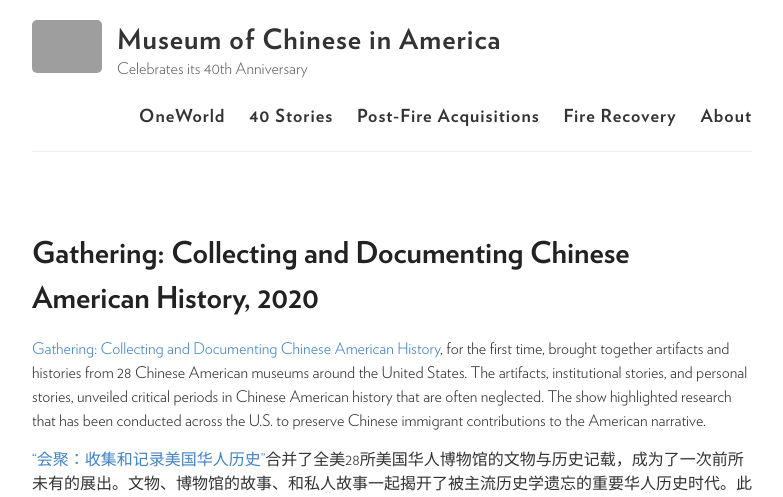
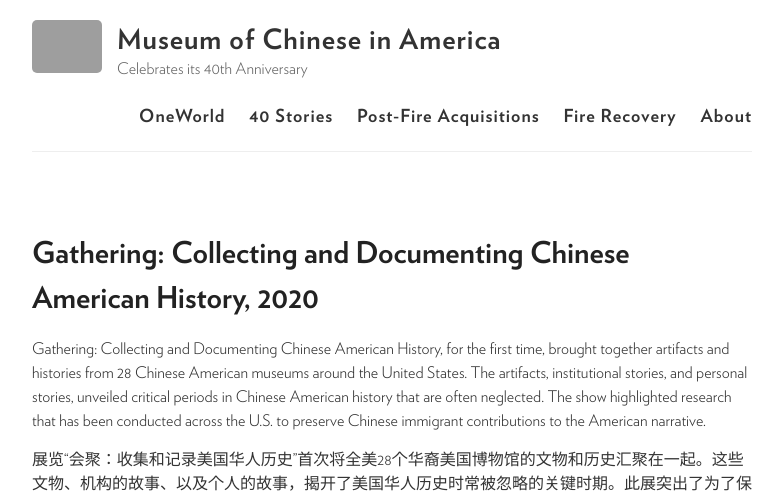
Before and after one commit to moca40/moca40.github.io, a Jekyll site: the page built from _stories/2020-01-01-gathering.md, in a window 1280 px wide, cut to the strip 0-497 px from the top of the page. Shown: the whole strip, without its empty margins (248-1031 px from the left). Built offline with Jekyll 4.4.1, drawn with Linux system fonts in a browser that asks for light colours; some of the changed text lies outside the part shown; grey boxes are pictures that could not be loaded.

Commit message:
Update 2020-01-01-gathering.md

```diff
--- a/_stories/2020-01-01-gathering.md
+++ b/_stories/2020-01-01-gathering.md
@@ -52,8 +52,8 @@
     img: https://user-images.githubusercontent.com/47676628/92183930-c1234d80-ee1d-11ea-9eb7-071169ad0af0.jpg
 ---
 
-[Gathering: Collecting and Documenting Chinese American History](http://chcp.org/events/gathering-collecting-and-documenting-chinese-american-history-moca-ny/), for the first time, brought together artifacts and histories from 28 Chinese American museums around the United States. The artifacts, institutional stories, and personal stories, unveiled critical periods in Chinese American history that are often neglected. The show highlighted research that has been conducted across the U.S. to preserve Chinese immigrant contributions to the American narrative.
+Gathering: Collecting and Documenting Chinese American History, for the first time, brought together artifacts and histories from 28 Chinese American museums around the United States. The artifacts, institutional stories, and personal stories, unveiled critical periods in Chinese American history that are often neglected. The show highlighted research that has been conducted across the U.S. to preserve Chinese immigrant contributions to the American narrative.
 
-[“会聚：收集和记录美国华人历史”](http://chcp.org/events/gathering-collecting-and-documenting-chinese-american-history-moca-ny/)合并了全美28所美国华人博物馆的文物与历史记载，成为了一次前所未有的展出。文物、博物馆的故事、和私人故事一起揭开了被主流历史学遗忘的重要华人历史时代。此展突出了美国各地学者为了保存中国移民在美国历史上的贡献而做得研究工作。
+展览“会聚：收集和记录美国华人历史”首次将全美28个华裔美国博物馆的文物和历史汇聚在一起。这些文物、机构的故事、以及个人的故事，揭开了美国华人历史时常被忽略的关键时期。此展突出了为了保存中国移民在美国历史上的贡献而在美国所做的研究工作。
 
 {% include slideshow.html %}
```
